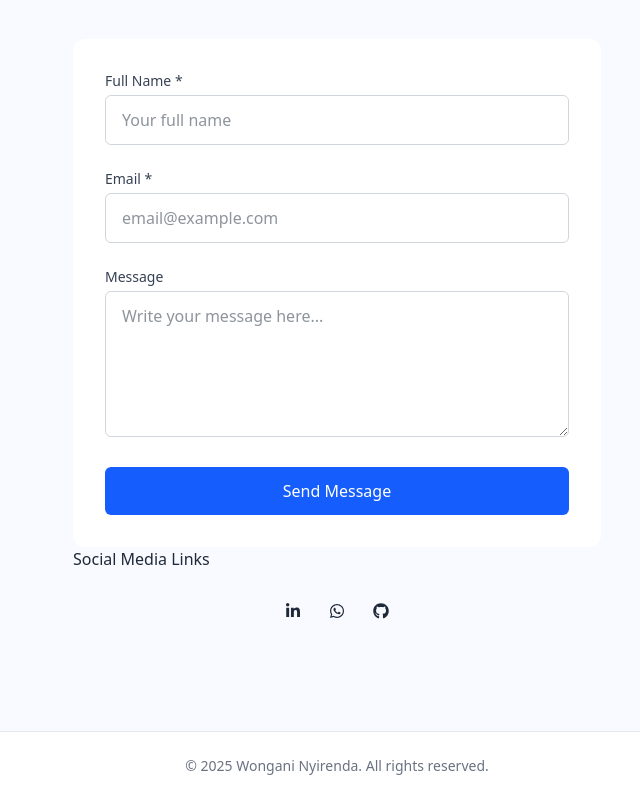
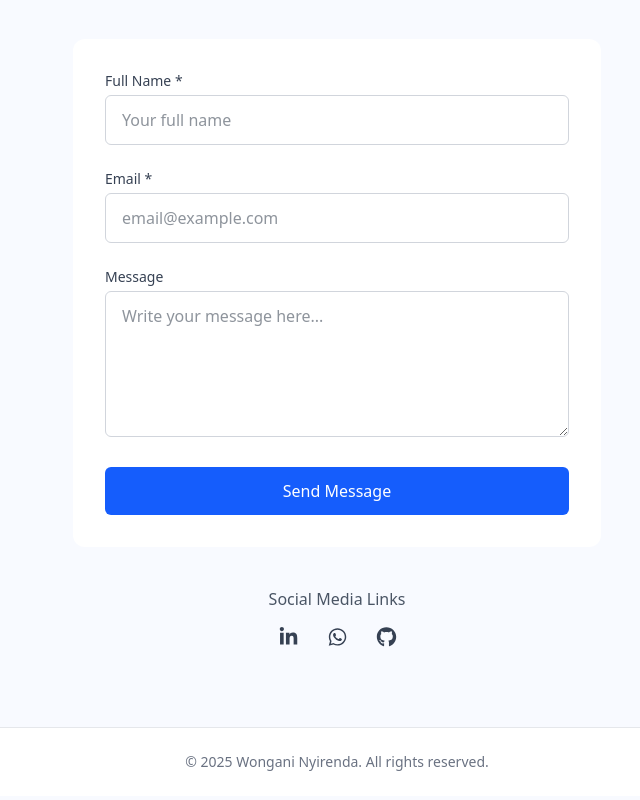
Before and after one commit to WonganiNyirenda18/Wongani-Portfolio, a React (Vite) app: page / in a window 1280 px wide. Shown: the part 2248-3048 px from the top of the page, without its empty margins (303-943 px from the left). Built offline with nearby package versions, Linux system fonts and the light colour scheme.

Commit message:
cleaned social media UI

```diff
--- a/src/Components/Contacts.jsx
+++ b/src/Components/Contacts.jsx
@@ -101,16 +101,14 @@ export default function Contacts() {
                     </form>
                 </div>
 
-                <div>
-                    <p>Social Media Links</p>
-                    <div className="py-8 flex items-center justify-center gap-6">
-                        <FontAwesomeIcon icon={faLinkedinIn} />
-                        <FontAwesomeIcon icon={faWhatsapp} />
-                        <FontAwesomeIcon icon={faGithub} />
+                <div className="mt-10 text-center">
+                    <p className="text-gray-600 mb-4">Social Media Links</p>
+                    <div className="flex justify-center gap-6 text-gray-700 text-xl">
+                        <FontAwesomeIcon icon={faLinkedinIn} className="hover:text-blue-600 cursor-pointer" />
+                        <FontAwesomeIcon icon={faWhatsapp} className="hover:text-green-600 cursor-pointer" />
+                        <FontAwesomeIcon icon={faGithub} className="hover:text-black cursor-pointer" />
                     </div>
-
                 </div>
-
             </div>
         </section>
     );
```
